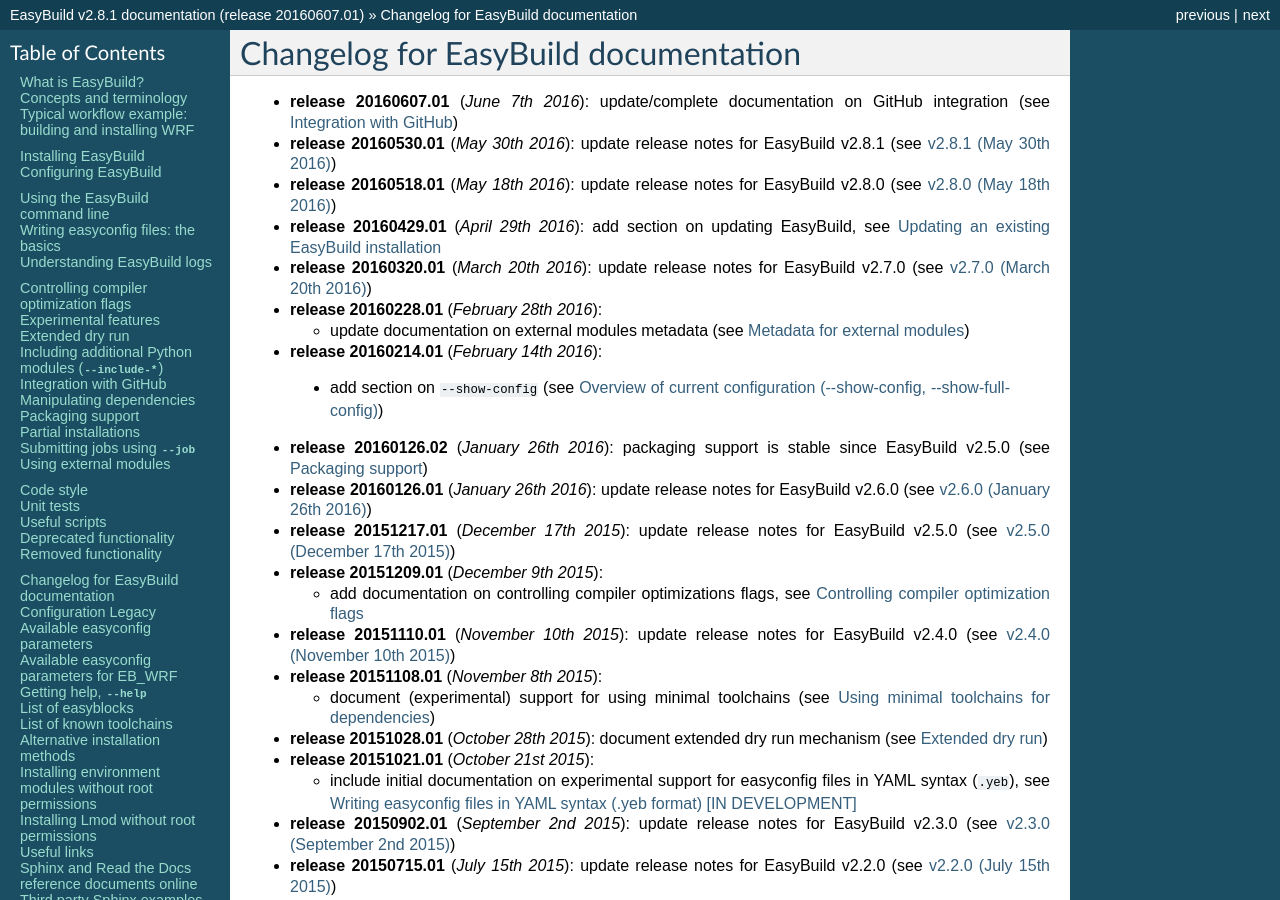
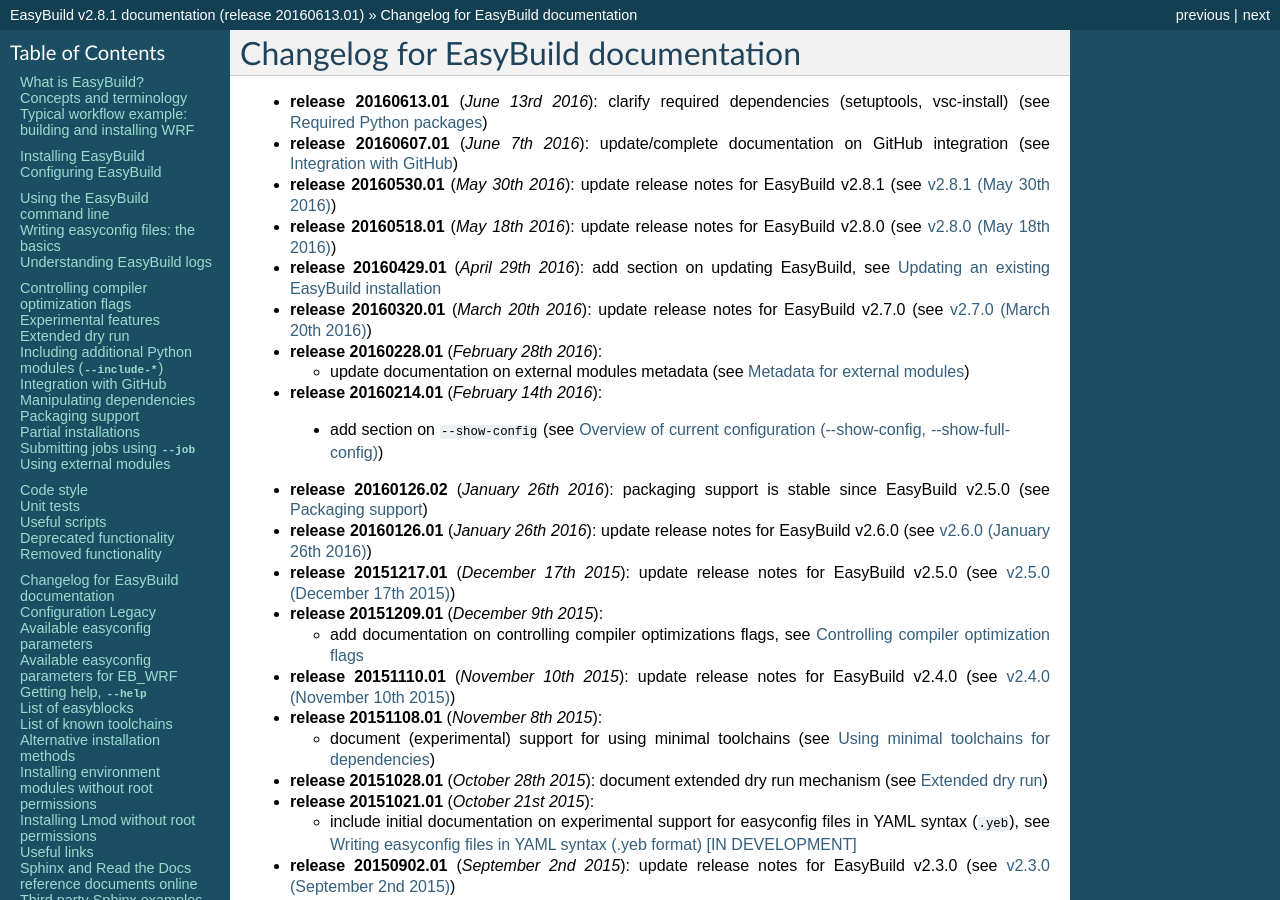
Before and after one commit to easybuilders/easybuild, a Sphinx documentation site: the page built from docs/Changelog.rst, in a window 1280 px wide and 900 px high. Built offline with Sphinx 7.4.7, drawn with Linux system fonts in a browser that asks for light colours; some of the changed text lies outside the part shown.

Commit message:
bump docs release

```diff
--- a/docs/Changelog.rst
+++ b/docs/Changelog.rst
@@ -3,6 +3,7 @@
 Changelog for EasyBuild documentation
 -------------------------------------
 
+* **release 20160613.01** (`June 13rd 2016`): clarify required dependencies (setuptools, vsc-install) (see :ref:`required_python_packages`)
 * **release 20160607.01** (`June 7th 2016`): update/complete documentation on GitHub integration (see :ref:`integration_with_github`)
 * **release 20160530.01** (`May 30th 2016`): update release notes for EasyBuild v2.8.1 (see :ref:`release_notes_eb281`)
 * **release 20160518.01** (`May 18th 2016`): update release notes for EasyBuild v2.8.0 (see :ref:`release_notes_eb280`)
--- a/docs/conf.py
+++ b/docs/conf.py
@@ -43,7 +43,7 @@
 # The short X.Y version.
 version = '2.8.1'  # this is meant to reference the version of EasyBuild
 # The full version, including alpha/beta/rc tags.
-release = '20160607.01'  # this is meant to reference the version of the documentation itself
+release = '20160613.01'  # this is meant to reference the version of the documentation itself
 
 # There are two options for replacing |today|: either, you set today to some
 # non-false value, then it is used:
```
